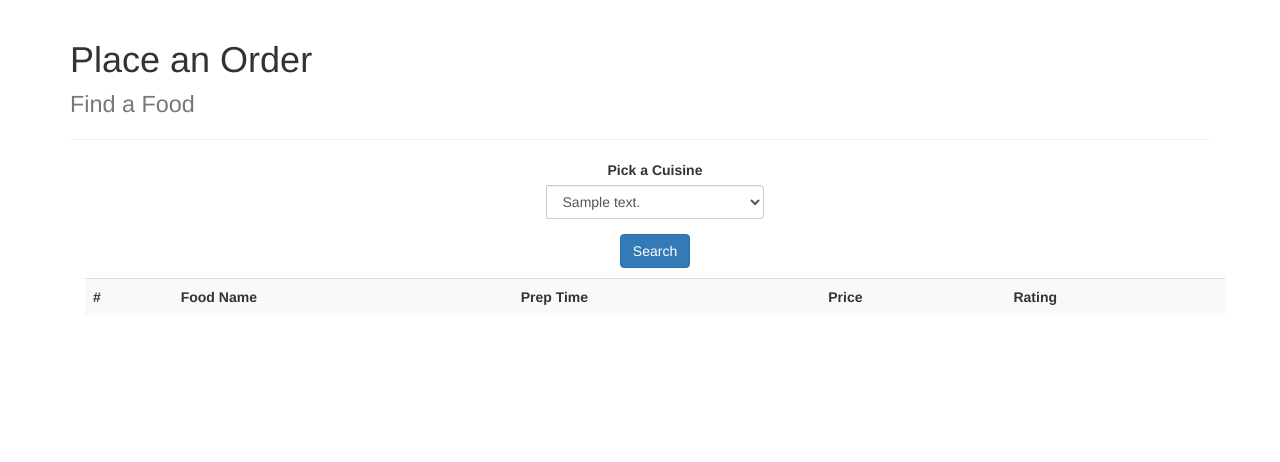
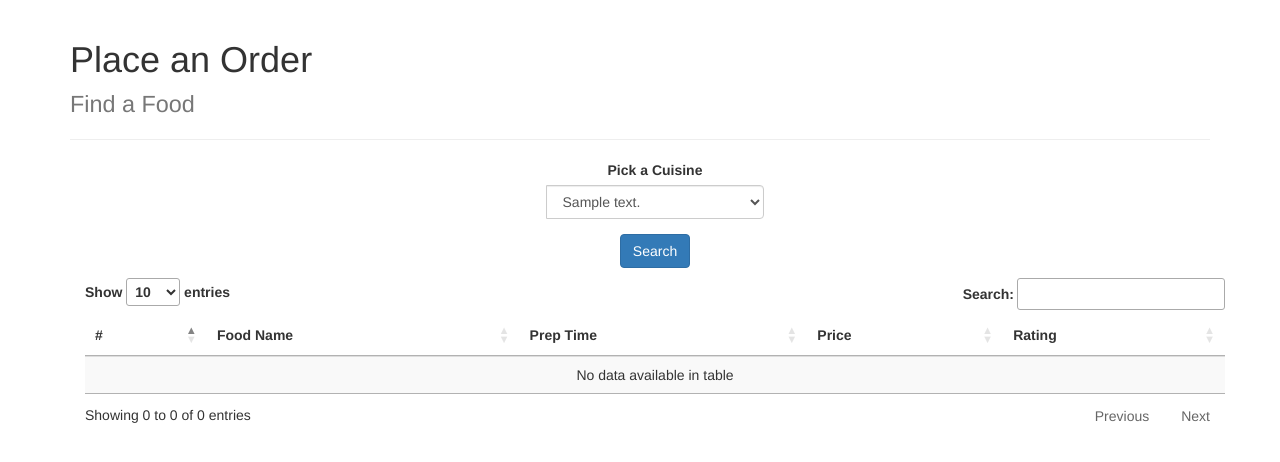
Before and after one commit to oya163/eatIn, a Flask app: page /foodlist in a window 1280 px wide. Shown: the part 52-514 px from the top of the page. Run offline with Flask 2, Linux system fonts and the light colour scheme; the visitor is signed in with stand-in values (Sample User, id 1); tables that the repository leaves empty hold one stand-in row (values such as "Sample post"); lists and menus that the app fills with data are empty; some libraries are stand-ins or nearby versions.

Commit message:
Added jquery script for food list

```diff
--- a/models.py
+++ b/models.py
@@ -13,9 +13,9 @@
 # app/db config stuff
 app = Flask(__name__)
 app.config["APPLICATION_ROOT"] = APP_ROOT
-app.config['SQLALCHEMY_DATABASE_URI'] = SQL_URI
+app.config['SQLALCHEMY_DATABASE_URI'] = 'mysql://root:test123@localhost:3306/eatin'
 app.config['SQLALCHEMY_TRACK_MODIFICATIONS'] = True
-app.secret_key = SEC_KEY
+app.secret_key = 'test123'
 
 db = SQLAlchemy(app)
 
--- a/templates/foodlist.html
+++ b/templates/foodlist.html
@@ -18,7 +18,8 @@
             <p><input type="submit" class="btn btn-primary" value="Search"></p>
         </form>
 
-        <table class="table table-striped">
+        <table id="foodtable" class="table table-striped">
+            <thead>
             <tr>
                 <th>#</th>
                 <th>Food Name</th>
@@ -26,6 +27,7 @@
                 <th>Price</th>
                 <th>Rating</th>
             </tr>
+            </thead>
             {% for food in foods %}
                 <tr>
                     <td>{{ food[0] }}</td>
--- a/templates/layout.html
+++ b/templates/layout.html
@@ -6,7 +6,8 @@
 
     <link rel="stylesheet" href="https://maxcdn.bootstrapcdn.com/bootstrap/3.3.7/css/bootstrap.min.css">
 
-    <link rel=stylesheet type=text/css href="/static/style.css">
+    <link rel="stylesheet" type=text/css href="/static/style.css">
+
 </head>
 
 <body>
@@ -24,5 +25,14 @@
 <link rel="stylesheet" href="//code.jquery.com/ui/1.11.4/themes/smoothness/jquery-ui.css">
 <script src="//code.jquery.com/jquery-1.10.2.js"></script>
 <script src="//code.jquery.com/ui/1.11.4/jquery-ui.js"></script>
+
+<!-- jQuery for DataTables-->
+<link rel="stylesheet" type=text/css href="//cdn.datatables.net/1.10.16/css/jquery.dataTables.min.css">
+<script type="text/javascript" src="//cdn.datatables.net/1.10.16/js/jquery.dataTables.min.js"></script>
+<script>
+    $(document).ready(function(){
+        $('#foodtable').dataTable();
+    }       );
+</script>
 </body>
 </html>
```
Also changed, not shown: 1 other file. Lines whose indentation alone changed are shown as unchanged.
